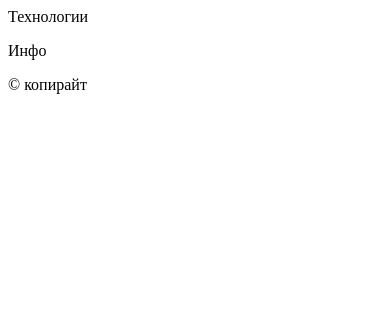
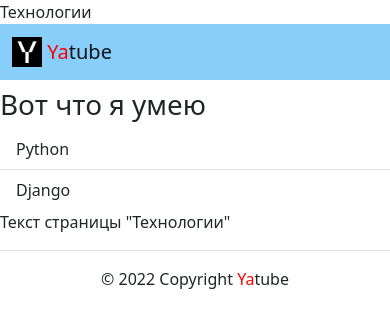
Before and after one commit to im-anna-k/hw02_community, a Django app: template yatube/templates/about/tech.html in a window 390 px wide. Shown: the top 328 px of the page. Run offline with Django 3.2, Linux system fonts and the light colour scheme; the template is opened without the code that fills it, so the values that code supplies are empty; parts of the project's set-up code (start-up, migrations or seed data) failed here and were passed over; some libraries are stand-ins or nearby versions.

Commit message:
template_view

```diff
--- a/yatube/about/urls.py
+++ b/yatube/about/urls.py
@@ -1,9 +1,10 @@
 from django.urls import path
 from . import views
+
 
 app_name = 'about'
 
 urlpatterns = [
-    path('author/', views.AboutAuthor.as_view()),
-    path('tech/', views.AboutTech.as_view())
+    path('author/', views.AboutAuthorView.as_view(), name='author'),
+    path('tech/', views.AboutTechView.as_view(), name='tech'),
 ]
--- a/yatube/templates/about/tech.html
+++ b/yatube/templates/about/tech.html
@@ -1,10 +1,20 @@
-<html>
-  <head>
-    <title>Технологии</title>
-  </head>
-  <body>
-    <div class="header">Технологии</div>
-    <p>Инфо</p>
-    <div class="footer">© копирайт</div>
-  </body>
-</html>
+{% extends "base.html" %}
+{% block title %}Технологии{% endblock %}
+{% block content %}
+<div class="row">
+  <h1>Вот что я умею</h1>
+  <aside class="col-12 col-md-3">
+    <ul class="list-group list-group-flush">
+      <li class="list-group-item">
+        Python
+      </li>
+      <li class="list-group-item">
+        Django
+      </li>
+    </ul>
+  </aside>
+  <article class="col-12 col-md-9">
+    <p>Текст страницы "Технологии"</p>
+  </article>
+</div>
+{% endblock %}
--- a/yatube/yatube/settings.py
+++ b/yatube/yatube/settings.py
@@ -17,7 +17,8 @@
     'django.contrib.staticfiles',
     'posts.apps.PostsConfig',
     'users.apps.UsersConfig',
-    'core.apps.CoreConfig'
+    'core.apps.CoreConfig',
+    'about.apps.AboutConfig'
 ]
 
 MIDDLEWARE = [
--- a/yatube/yatube/urls.py
+++ b/yatube/yatube/urls.py
@@ -7,4 +7,5 @@
     path('admin/', admin.site.urls),
     path('auth/', include('users.urls')),
     path('auth/', include('django.contrib.auth.urls')),
+    path('about/', include('about.urls', namespace='about')),
 ]
```
Also changed, not shown: yatube/templates/about/author.html (+6 -11 lines).
